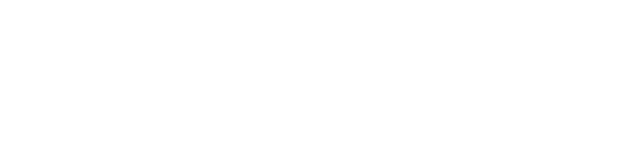
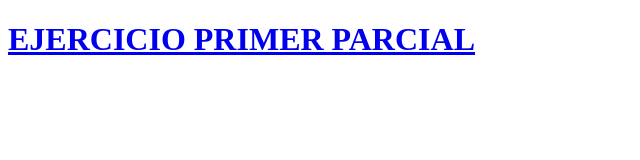
Before and after one commit to leogeney/Parcial-1, a plain HTML site: page index.html in a window 1280 px wide. Shown: the whole page, without its empty margins (0-640 px from the left). Drawn offline with Linux system fonts and the light colour scheme.

Commit message:
estilos css

```diff
--- a/index.html
+++ b/index.html
@@ -3,9 +3,10 @@
 <head>
     <meta charset="UTF-8">
     <meta name="viewport" content="width=device-width, initial-scale=1.0">
-    <title>Document</title>
+    <title>LEO</title>
 </head>
 <body>
+    <a href="html/PRIMER PARCIAL/primerparcial.html"> <h1>EJERCICIO PRIMER PARCIAL</h1></a>
 
 </body>
 </html>
```
Also changed, not shown: html/PRIMER PARCIAL/primerparcial.html (renamed from html/primerparcial.html, +2 -1 lines), css/style.css (added).
